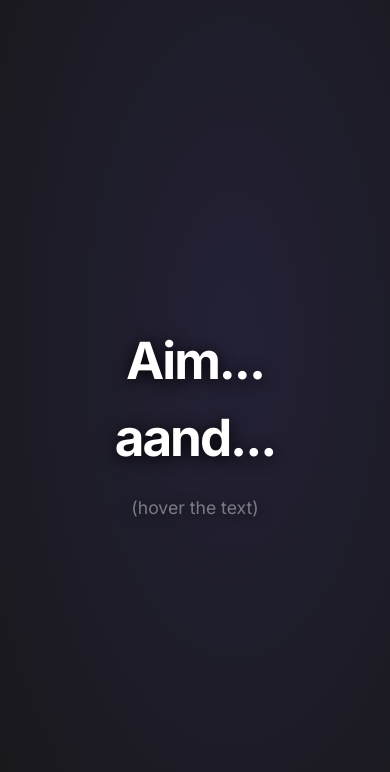
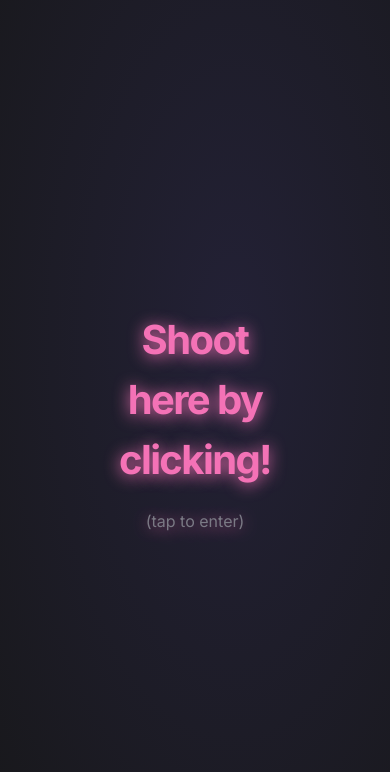
Before and after one commit to Zalaann/dev-portfolio, a Next.js app: page / in a window 390 px wide. Shown: the top 772 px of the page. Built offline with nearby package versions, Linux system fonts and the light colour scheme.

Commit message:
Add mobile support for shoot-to-enter interaction
Introduces mobile device detection to allow users to tap the text to enter, bypassing the hover requirement. UI styles and instructions are adjusted for mobile, and event handlers are updated to provide a more intuitive experience on touch devices.

```diff
--- a/src/app/page.tsx
+++ b/src/app/page.tsx
@@ -1,5 +1,5 @@
 "use client";
-import { useRef, useState } from 'react';
+import { useRef, useState, useEffect } from 'react';
 import Crosshair from '@/components/Crosshair';
 import Navbar from '@/components/Navbar';
 import { SiteTimer } from '@/components/SiteTimer';
@@ -21,13 +21,41 @@ export default function Home() {
   const [hovered, setHovered] = useState(false);
   const [shot, setShot] = useState(false);
   const [entered, setEntered] = useState(false);
+  const [isMobile, setIsMobile] = useState(false);
+
+  // Detect mobile device
+  useEffect(() => {
+    const checkMobile = () => {
+      const userAgent = navigator.userAgent.toLowerCase();
+      const isMobileDevice = /android|webos|iphone|ipad|ipod|blackberry|iemobile|opera mini/i.test(userAgent);
+      const isSmallScreen = window.innerWidth <= 768;
+      setIsMobile(isMobileDevice || isSmallScreen);
+    };
+
+    checkMobile();
+    window.addEventListener('resize', checkMobile);
+    return () => window.removeEventListener('resize', checkMobile);
+  }, []);
 
   const handleShoot = () => {
+    if (shot) return;
+
+    // For mobile, allow direct clicking
+    if (isMobile) {
+      setShot(true);
+      const audio = new Audio(SHOOT_SOUND);
+      audio.play();
+      setTimeout(() => {
+        setEntered(true);
+      }, 350);
+      return;
+    }
+
+    // For desktop, require hover
     if (!hovered || shot) return;
     setShot(true);
     const audio = new Audio(SHOOT_SOUND);
     audio.play();
-    // Firing effect: flash text, then load site
     setTimeout(() => {
       setEntered(true);
     }, 350);
@@ -76,27 +104,27 @@ export default function Home() {
           top: '50%',
           left: '50%',
           transform: 'translate(-50%, -50%)',
-          color: hovered ? '#f472b6' : '#fff',
+          color: isMobile ? '#f472b6' : (hovered ? '#f472b6' : '#fff'),
           fontFamily: 'Inter, sans-serif',
           fontWeight: 700,
-          fontSize: '3.2rem',
+          fontSize: isMobile ? '2.5rem' : '3.2rem',
           letterSpacing: '-0.04em',
           textAlign: 'center',
           zIndex: 10,
           pointerEvents: 'auto',
           userSelect: 'none',
-          cursor: hovered ? 'crosshair' : 'default',
+          cursor: isMobile ? 'pointer' : (hovered ? 'crosshair' : 'default'),
           transition: 'color 0.18s cubic-bezier(.4,1,.7,1)',
-          textShadow: hovered ? '0 2px 16px #f472b6' : '0 2px 16px #000',
+          textShadow: isMobile ? '0 2px 16px #f472b6' : (hovered ? '0 2px 16px #f472b6' : '0 2px 16px #000'),
         }}
-        onMouseEnter={() => setHovered(true)}
-        onMouseLeave={() => setHovered(false)}
+        onMouseEnter={() => !isMobile && setHovered(true)}
+        onMouseLeave={() => !isMobile && setHovered(false)}
       >
-        {hovered ? 'Shoot!!!' : 'Aim... aand...'}
+        {isMobile ? 'Shoot here by clicking!' : (hovered ? 'Shoot!!!' : 'Aim... aand...')}
         <div
           style={{
             fontWeight: 400,
-            fontSize: '1.1rem',
+            fontSize: isMobile ? '1rem' : '1.1rem',
             marginTop: '1.2rem',
             color: '#a1a1aa',
             letterSpacing: '0',
@@ -104,7 +132,7 @@ export default function Home() {
             transition: 'color 0.18s cubic-bezier(.4,1,.7,1)',
           }}
         >
-          (hover the text)
+          {isMobile ? '(tap to enter)' : '(hover the text)'}
         </div>
       </div>
     </div>
```
